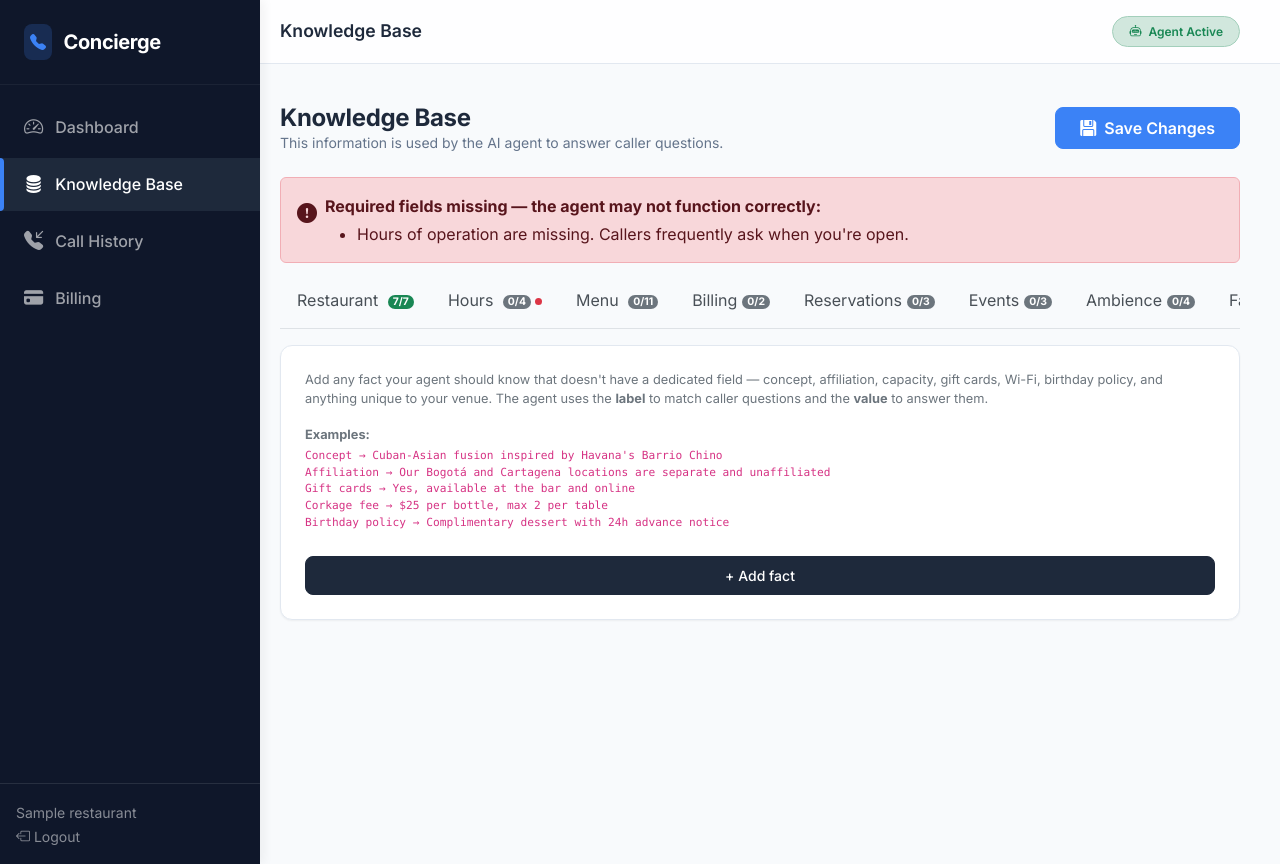
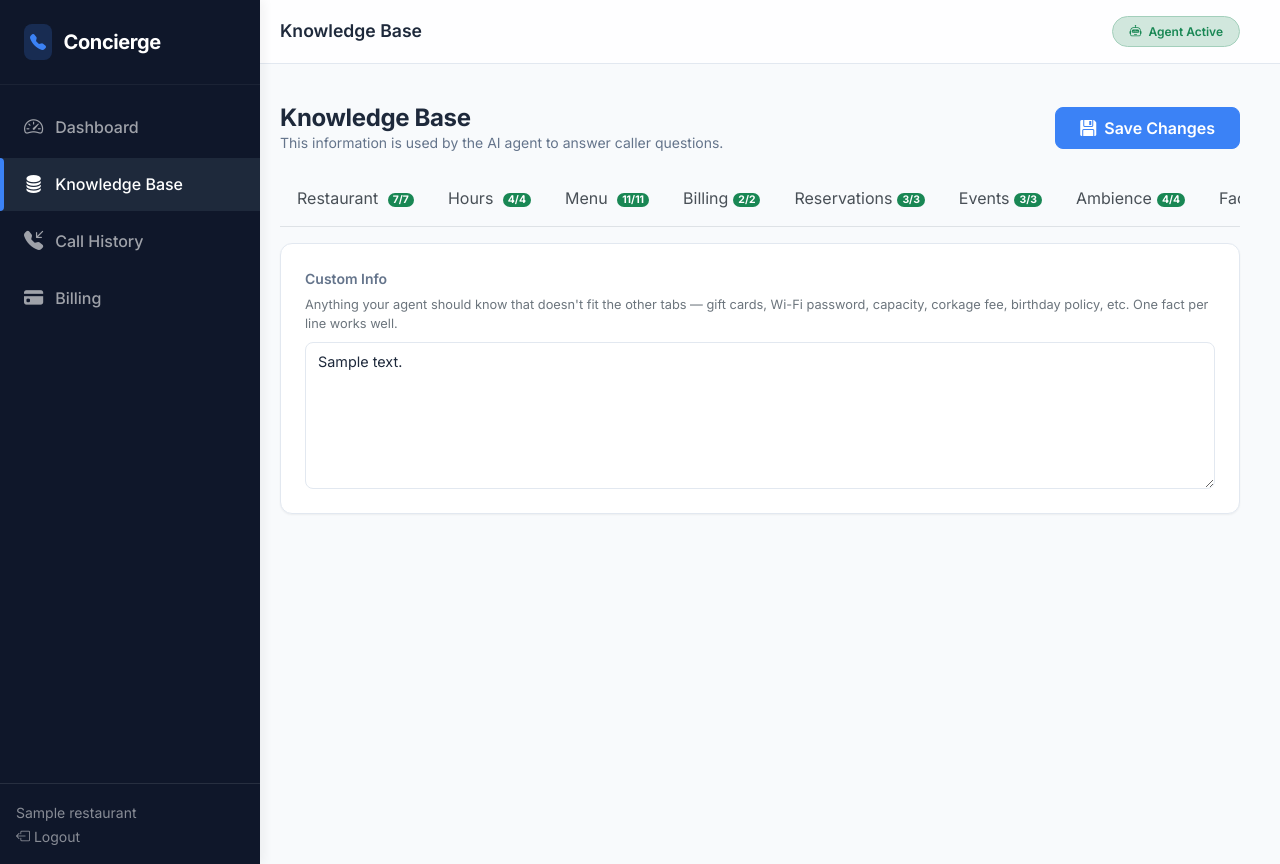
Before and after one commit to elperroloc0/concierge, a Django app: a page that uses backend/restaurants/templates/portal/knowledge_base.html in a window 1280 px wide, after a click that opens the changed part. Run offline with Django 5.2, Linux system fonts and the light colour scheme; a user stored in the database is signed in; data comes from the database, SQL or seed files in the repository; tables that the repository leaves empty hold one stand-in row (values such as "Sample post").

Commit message:
feat: Implement logging middleware and migrate venue facts to owner notes

```diff
--- a/backend/restaurants/admin.py
+++ b/backend/restaurants/admin.py
@@ -532,7 +532,6 @@ class KnowledgeBaseInline(admin.StackedInline):
         ("Ambience & Experience", {"fields": (
             "has_live_music", "live_music_details", "party_vibe_start_time",
             "noise_level", "dress_code", "cover_charge",
-            "art_gallery_info", "cigar_policy", "show_charge_policy",
         )}),
         ("Facilities & Access", {"fields": (
             "has_terrace", "ac_intensity", "stroller_friendly",
@@ -542,7 +541,7 @@ class KnowledgeBaseInline(admin.StackedInline):
             "affiliated_restaurants", "collect_guest_info", "guest_info_to_collect", "brand_voice_notes",
         )}),
         ("Other / Additional Info", {"fields": (
-            "additional_info",
+            "owner_notes", "additional_info",
         )}),
     )
 
--- a/backend/restaurants/forms.py
+++ b/backend/restaurants/forms.py
@@ -1,4 +1,5 @@
 import re
+import urllib.parse
 
 from django import forms
 
@@ -13,7 +14,24 @@ def _ta(rows=3):
     return {"class": "form-control", "rows": rows}
 
 
+def _normalize_url(value):
+    """Prepend https:// if no scheme is present, then validate the result."""
+    value = value.strip()
+    if not value:
+        return value
+    if not value.startswith(("http://", "https://")):
+        value = "https://" + value
+    parsed = urllib.parse.urlparse(value)
+    if not parsed.netloc:
+        raise forms.ValidationError("Enter a valid URL (e.g. https://example.com).")
+    return value
+
+
 class RestaurantBasicForm(forms.ModelForm):
+    # Override as CharField so Django's URLField validator doesn't block input
+    # without a scheme. Normalization and validation happen in clean_website().
+    website = forms.CharField(required=False, widget=forms.TextInput(attrs=_TEXT))
+
     class Meta:
         model = Restaurant
         fields = [
@@ -25,7 +43,6 @@ class RestaurantBasicForm(forms.ModelForm):
             "name":               forms.TextInput(attrs=_TEXT),
             "address_full":       forms.TextInput(attrs=_TEXT),
             "location_reference": forms.Textarea(attrs=_ta(2)),
-            "website":            forms.URLInput(attrs=_TEXT),
             "timezone":           forms.TextInput(attrs=_TEXT),
             "primary_lang":       forms.Select(attrs=_SEL),
             "conversation_tone":  forms.Select(attrs=_SEL),
@@ -34,8 +51,15 @@ class RestaurantBasicForm(forms.ModelForm):
             "contact_email":      forms.EmailInput(attrs=_TEXT),
         }
 
+    def clean_website(self):
+        return _normalize_url(self.cleaned_data.get("website", ""))
+
 
 class KnowledgeBaseForm(forms.ModelForm):
+    # Override URL fields as CharField so normalization runs before validation.
+    food_menu_url = forms.CharField(required=False, widget=forms.TextInput(attrs={**_TEXT, "placeholder": "https://yourwebsite.com/menu"}))
+    bar_menu_url  = forms.CharField(required=False, widget=forms.TextInput(attrs={**_TEXT, "placeholder": "https://yourwebsite.com/drinks"}))
+
     class Meta:
         model = RestaurantKnowledgeBase
         # Explicit allowlist — brand_voice_notes, collect_guest_info, guest_info_to_collect
@@ -69,6 +93,8 @@ class KnowledgeBaseForm(forms.ModelForm):
             # Agent (owner-facing: call transfer + sister locations only)
             "escalation_enabled", "escalation_conditions", "escalation_transfer_number",
             "affiliated_restaurants",
+            # Custom info
+            "owner_notes",
         ]
         widgets = {
             # Spoken overrides
@@ -83,9 +109,7 @@ class KnowledgeBaseForm(forms.ModelForm):
                 "placeholder": "March 15, 2026: closed for private event.\nApril 1, 2026: private buyout — no public dining.",
             }),
             # Menu
-            "food_menu_url":          forms.URLInput(attrs={**_TEXT, "placeholder": "https://yourwebsite.com/menu"}),
             "food_menu_summary":      forms.Textarea(attrs={**_ta(6), "placeholder": "We specialize in Latin-Asian fusion. Best sellers: ceviche tostada ($18), short rib tacos ($24). Most dishes between $15–$35."}),
-            "bar_menu_url":           forms.URLInput(attrs={**_TEXT, "placeholder": "https://yourwebsite.com/drinks"}),
             "bar_menu_summary":       forms.Textarea(attrs=_ta(6)),
             "happy_hour_details":     forms.Textarea(attrs={**_ta(4), "placeholder": "Mon–Fri 4–7pm. 50% off all cocktails and select beers. Available at bar and lounge seating only."}),
             "dietary_options":        forms.Textarea(attrs=_ta(4)),
@@ -124,7 +148,23 @@ class KnowledgeBaseForm(forms.ModelForm):
             "escalation_enabled":         forms.CheckboxInput(attrs=_CHECK),
             "escalation_conditions":      forms.Textarea(attrs={**_ta(3), "placeholder": "Caller asks to speak with a manager.\nCaller reports an emergency on-site."}),
             "escalation_transfer_number": forms.TextInput(attrs={**_TEXT, "placeholder": "+17865551234"}),
+            # Custom info
+            "owner_notes": forms.Textarea(attrs={
+                **_ta(6),
+                "placeholder": (
+                    "Gift cards: Yes, available at the bar\n"
+                    "Wi-Fi: Free — password is Dragones2025\n"
+                    "Corkage fee: $25 per bottle, max 2 per table\n"
+                    "Birthday policy: Complimentary dessert with 24h notice"
+                ),
+            }),
         }
+
+    def clean_food_menu_url(self):
+        return _normalize_url(self.cleaned_data.get("food_menu_url", ""))
+
+    def clean_bar_menu_url(self):
+        return _normalize_url(self.cleaned_data.get("bar_menu_url", ""))
 
     def clean_escalation_transfer_number(self):
         number = self.cleaned_data.get("escalation_transfer_number", "").strip()
--- a/backend/restaurants/templates/portal/knowledge_base.html
+++ b/backend/restaurants/templates/portal/knowledge_base.html
@@ -95,13 +95,29 @@
 </div>
 {% endif %}
 {% if lint.warnings %}
-<div class="alert alert-warning d-flex gap-2 align-items-start mb-3" role="alert">
-  <i class="bi bi-exclamation-triangle-fill fs-5 mt-1 flex-shrink-0"></i>
-  <div>
-    <strong>Optimization suggestions:</strong>
-    <ul class="mb-0 mt-1">
-      {% for msg in lint.warnings %}<li>{{ msg }}</li>{% endfor %}
-    </ul>
+<button type="button"
+  class="btn btn-warning btn-sm mb-3 d-flex align-items-center gap-2"
+  data-bs-toggle="modal" data-bs-target="#lint-warnings-modal">
+  <i class="bi bi-exclamation-triangle-fill"></i>
+  Optimization suggestions
+  <span class="badge bg-dark ms-1">{{ lint.warnings|length }}</span>
+</button>
+
+<div class="modal fade" id="lint-warnings-modal" tabindex="-1" aria-labelledby="lint-warnings-label" aria-hidden="true">
+  <div class="modal-dialog modal-dialog-scrollable">
+    <div class="modal-content">
+      <div class="modal-header py-2">
+        <h6 class="modal-title fw-semibold" id="lint-warnings-label">
+          <i class="bi bi-exclamation-triangle-fill text-warning me-2"></i>Optimization suggestions
+        </h6>
+        <button type="button" class="btn-close" data-bs-dismiss="modal"></button>
+      </div>
+      <div class="modal-body">
+        <ul class="mb-0 ps-3">
+          {% for msg in lint.warnings %}<li class="mb-1">{{ msg }}</li>{% endfor %}
+        </ul>
+      </div>
+    </div>
   </div>
 </div>
 {% endif %}
@@ -639,24 +655,13 @@
     <!-- OTHER -->
     <div class="tab-pane fade" id="tab-other">
       <div class="card hover-lift p-4">
-        <p class="section-hint mb-3">
-          Add any fact your agent should know that doesn't have a dedicated field — concept, affiliation, capacity, gift cards, Wi-Fi, birthday policy, and anything unique to your venue.
-          The agent uses the <strong>label</strong> to match caller questions and the <strong>value</strong> to answer them.
+        <label class="form-label" for="{{ kb_form.owner_notes.id_for_label }}">Custom Info</label>
+        <p class="section-hint mb-2">
+          Anything your agent should know that doesn't fit the other tabs —
+          gift cards, Wi-Fi password, capacity, corkage fee, birthday policy, etc.
+          One fact per line works well.
         </p>
-        <p class="section-hint mb-3">
-          <strong>Examples:</strong>
-          <code class="d-block mt-1">Concept → Cuban-Asian fusion inspired by Havana's Barrio Chino</code>
-          <code class="d-block">Affiliation → Our Bogotá and Cartagena locations are separate and unaffiliated</code>
-          <code class="d-block">Gift cards → Yes, available at the bar and online</code>
-          <code class="d-block">Corkage fee → $25 per bottle, max 2 per table</code>
-          <code class="d-block">Birthday policy → Complimentary dessert with 24h advance notice</code>
-        </p>
-        <input type="hidden" name="venue_facts_json" id="venue-facts-json" value="">
-        {{ venue_facts|json_script:"venue-facts-initial" }}
-        <div id="venue-facts-rows" class="mb-2"></div>
-        <button type="button" id="add-venue-fact" class="btn btn-sm btn-dark">
-          + Add fact
-        </button>
+        {{ kb_form.owner_notes }}
       </div>
     </div>
 
@@ -723,7 +728,7 @@ const TAB_FIELDS = {
   "tab-ambience":     ["id_live_music_details","id_party_vibe_start_time","id_dress_code","id_cover_charge"],
   "tab-facilities":   ["id_valet_cost","id_free_parking_info"],
   "tab-agent":        ["id_escalation_transfer_number","id_escalation_conditions","id_affiliated_restaurants"],
-  "tab-other":        [],
+  "tab-other":        ["id_owner_notes"],
 };
 
 // ── Char counter setup ────────────────────────────────────────────────────────
@@ -908,92 +913,17 @@ function parseDishes(group) {
 ["id_menu_best_sellers", "id_bar_signature_drinks"].forEach(id => {
   document.getElementById(id)?.closest(".d-none") || document.getElementById(id)?.classList.add("d-none");
 });
-parseDishes("food");
-parseDishes("bar");
+try { parseDishes("food"); } catch(e) { console.warn("parseDishes food:", e); }
+try { parseDishes("bar"); } catch(e) { console.warn("parseDishes bar:", e); }
 
 // Serialize before form submit
 document.getElementById("kb-form").addEventListener("submit", () => {
   try { serializeDishes("food"); } catch(e) { console.warn("dish serializer:", e); }
   try { serializeDishes("bar"); } catch(e) { console.warn("dish serializer:", e); }
-  serializeVenueFacts();
 }, { capture: true });
 
-// ── Venue facts dynamic rows ──────────────────────────────────────────────────
-const FACT_PLACEHOLDERS = [
-  ["Gift cards",      "Yes, available at the bar and online"],
-  ["Wi-Fi",           "Free — password is Dragones2025"],
-  ["Corkage fee",     "$25 per bottle, max 2 bottles per table"],
-  ["Birthday policy", "Complimentary dessert with 24h advance notice"],
-  ["Art gallery",     "Cuban art on walls — pieces available for purchase"],
-  ["Cigar policy",    "Terrace only. Not allowed indoors."],
-  ["Minimum age",     "21+ after 10pm on weekends"],
-  ["Show charge",     "$10 per person for groups 15+ on weekends"],
-];
-
-function buildFactRow(label, value) {
-  label = label || "";
-  value = value || "";
-  const idx = document.querySelectorAll(".venue-fact-row").length;
-  const [ph_label, ph_value] = FACT_PLACEHOLDERS[idx % FACT_PLACEHOLDERS.length];
-
-  const labelInput = document.createElement("input");
-  labelInput.type = "text";
-  labelInput.className = "form-control form-control-sm fact-label";
-  labelInput.placeholder = ph_label;
-  labelInput.value = label;
-
-  const valueInput = document.createElement("input");
-  valueInput.type = "text";
-  valueInput.className = "form-control form-control-sm fact-value";
-  valueInput.placeholder = ph_value;
-  valueInput.value = value;
-
-  const row = document.createElement("div");
-  row.className = "venue-fact-row row g-2 mb-2 align-items-center";
-
-  const removeBtn = document.createElement("button");
-  removeBtn.type = "button";
-  removeBtn.className = "btn btn-sm btn-outline-danger remove-fact";
-  removeBtn.title = "Remove";
-  removeBtn.textContent = "×";
-  labelInput.addEventListener("input", serializeVenueFacts);
-  valueInput.addEventListener("input", serializeVenueFacts);
-  removeBtn.addEventListener("click", () => { row.remove(); serializeVenueFacts(); });
-
-  const col1 = document.createElement("div"); col1.className = "col-md-4"; col1.appendChild(labelInput);
-  const col2 = document.createElement("div"); col2.className = "col";      col2.appendChild(valueInput);
-  const col3 = document.createElement("div"); col3.className = "col-auto"; col3.appendChild(removeBtn);
-
-  row.appendChild(col1);
-  row.appendChild(col2);
-  row.appendChild(col3);
-  return row;
-}
-
-function serializeVenueFacts() {
-  const facts = [];
-  document.querySelectorAll(".venue-fact-row").forEach(row => {
-    const label = row.querySelector(".fact-label").value.trim();
-    const value = row.querySelector(".fact-value").value.trim();
-    if (label && value) facts.push({ label, value });
-  });
-  document.getElementById("venue-facts-json").value = JSON.stringify(facts);
-}
-
-function initVenueFacts() {
-  const container = document.getElementById("venue-facts-rows");
-  const existing = JSON.parse(document.getElementById("venue-facts-initial").textContent || "[]");
-  existing.forEach(f => container.appendChild(buildFactRow(f.label, f.value)));
-  document.getElementById("add-venue-fact").addEventListener("click", () => {
-    container.appendChild(buildFactRow());
-    serializeVenueFacts();
-  });
-  serializeVenueFacts();  // prime hidden input with current facts on page load
-}
-
 // ── Init ─────────────────────────────────────────────────────────────────────
-buildExampleHints();
-updateTabCounters();
-initVenueFacts();
+try { buildExampleHints(); } catch(e) { console.error("buildExampleHints:", e); }
+try { updateTabCounters(); } catch(e) { console.error("updateTabCounters:", e); }
 </script>
 {% endblock %}
--- a/backend/restaurants/views.py
+++ b/backend/restaurants/views.py
@@ -523,10 +523,12 @@ def retell_inbound_webhook(request, rest_id):
 
     raw_bytes = request.body
     raw_str = raw_bytes.decode("utf-8")
+    logger.info("Retell inbound webhook | Raw payload: %s", raw_str)
 
     try:
         payload = json.loads(raw_str)
     except json.JSONDecodeError:
+        logger.error("Retell inbound webhook | Invalid JSON payload")
         return JsonResponse({"detail": "invalid json"}, status=400)
 
     restaurant = get_object_or_404(Restaurant, id=rest_id, is_active=True)
@@ -547,6 +549,7 @@ def retell_inbound_webhook(request, rest_id):
     if signature and restaurant.retell_api_key:
         retell_client = Retell(api_key=restaurant.retell_api_key)
         if not retell_client.verify(raw_str, restaurant.retell_api_key, signature):
+            logger.warning("Retell inbound webhook | Invalid signature | restaurant=%s", restaurant.slug)
             return JsonResponse({"detail": "invalid signature"}, status=401)
 
     return JsonResponse(dyn_response, status=200)
@@ -638,15 +641,18 @@ def retell_events_webhook(request):
 
     raw = request.body.decode("utf-8")
     sig = request.headers.get("x-retell-signature", "")
+    logger.info("Retell events webhook | Raw payload: %s", raw)
 
     try:
         data = json.loads(raw)
     except json.JSONDecodeError:
+        logger.error("Retell events webhook | Invalid JSON payload")
         return JsonResponse({"detail": "invalid json"}, status=400)
 
     to_number = (data.get("to_number") or data.get("call", {}).get("to_number") or "").strip()
     restaurant = Restaurant.objects.filter(retell_phone_number=to_number, is_active=True).first()
     if not restaurant:
+        logger.warning("Retell events webhook | Unknown number: %r", to_number)
         return JsonResponse({"detail": "unknown number"}, status=404)
 
     if not settings.DEBUG:
@@ -654,6 +660,7 @@ def retell_events_webhook(request):
             return JsonResponse({"detail": "unauthorized"}, status=401)
         retell_client = Retell(api_key=restaurant.retell_api_key)
         if not retell_client.verify(raw, restaurant.retell_api_key, sig):
+            logger.warning("Retell events webhook | Invalid signature | restaurant=%s", restaurant.slug)
             return JsonResponse({"detail": "invalid signature"}, status=401)
 
     # Retell sends "event" (not "event_type") — fall back for safety
@@ -762,11 +769,8 @@ def _format_kb_topic(kb, topic: str) -> str:
 
     elif topic == "additional":
         add("Additional info", kb.additional_info)
-        for fact in (kb.venue_facts or []):
-            label = (fact.get("label") or "").strip()
-            value = (fact.get("value") or "").strip()
-            if label and value:
-                add(label, value)
+        if kb.owner_notes.strip():
+            lines.append(kb.owner_notes.strip())
 
     else:
         return "Unknown topic. Use one of: hours, menu, bar_menu, happy_hour, dietary, parking, billing, reservations, private_events, ambience, facilities, special_events, additional."
@@ -790,6 +794,7 @@ def retell_tool_get_info(request):
 
     restaurant = Restaurant.objects.filter(retell_phone_number=to_number, is_active=True).first()
     if not restaurant:
+        logger.warning("retell_tool_get_info | Unknown number: %r", to_number)
         return JsonResponse({"result": "Restaurant info not available."})
 
     kb = getattr(restaurant, "knowledge_base", None)
@@ -934,6 +939,7 @@ def retell_tool_resolve_date(request):
     try:
         data = json.loads(request.body)
     except json.JSONDecodeError:
+        logger.error("Retell tool resolve_date | Invalid JSON payload")
         return JsonResponse({"error": "invalid json"}, status=400)
 
     args      = data.get("args", {})
@@ -1026,6 +1032,13 @@ def _kb_lint(restaurant, kb):
             )
             if "other" not in warning_tabs:
                 warning_tabs.append("other")
+        if len(kb.owner_notes) > 1500:
+            warnings.append(
+                f"Custom info is very long ({len(kb.owner_notes)} chars). "
+                "Consider trimming — long dumps reduce agent accuracy."
+            )
+            if "other" not in warning_tabs:
+                warning_tabs.append("other")
 
     return {
         "errors": errors,
@@ -1252,20 +1265,6 @@ def portal_knowledge_base(request, slug):
 
             basic_form.save()
             kb_form.save()
-
-            # Parse and save venue_facts from the dynamic form rows
-            raw_facts = request.POST.get("venue_facts_json", "[]")
-            try:
-                facts = json.loads(raw_facts)
-                kb.venue_facts = [
-                    {"label": f["label"].strip(), "value": f["value"].strip()}
-                    for f in facts
-                    if f.get("label", "").strip() and f.get("value", "").strip()
-                ]
-                kb.save(update_fields=["venue_facts"])
-            except (json.JSONDecodeError, KeyError, TypeError):
-                pass
-
             kb.refresh_from_db()
 
             # Auto-push tools to Retell if escalation settings changed
@@ -1288,7 +1287,6 @@ def portal_knowledge_base(request, slug):
         "basic_form": basic_form,
         "kb_form": kb_form,
         "lint": lint,
-        "venue_facts": kb.venue_facts or [],
     })
 
 
```
Also changed, not shown: backend/backend/settings.py (+63 -0 lines), backend/restaurants/middleware.py (added, +30 -0 lines), backend/restaurants/models.py (+6 -7 lines), backend/restaurants/migrations/0025_owner_notes.py (added).
